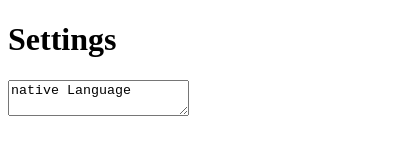
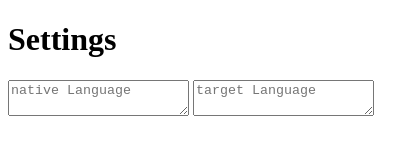
Before and after one commit to kaiyikang/vokabular, an Electron app: page public/settings.html in a window 400 px wide. Drawn offline with Linux system fonts and the light colour scheme.

Commit message:
Add targetLanguage

```diff
--- a/public/settings.html
+++ b/public/settings.html
@@ -9,7 +9,8 @@
 <body>
     <div>
         <h1> Settings</h1>
-        <textarea id="nativeLanguage">native Language</textarea>
+        <textarea id="nativeLanguage" placeholder="native Language"></textarea>
+        <textarea id="targetLanguage" placeholder="target Language"></textarea>
     </div>
 
     <script src="../src/renderer_settings.js"></script>
```
